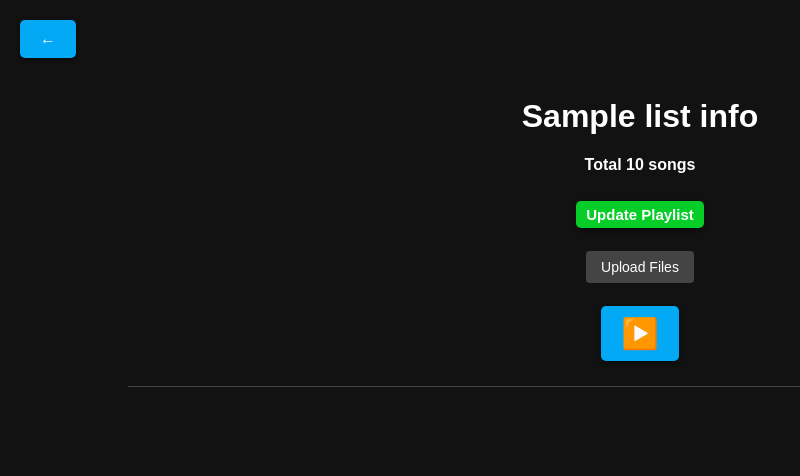
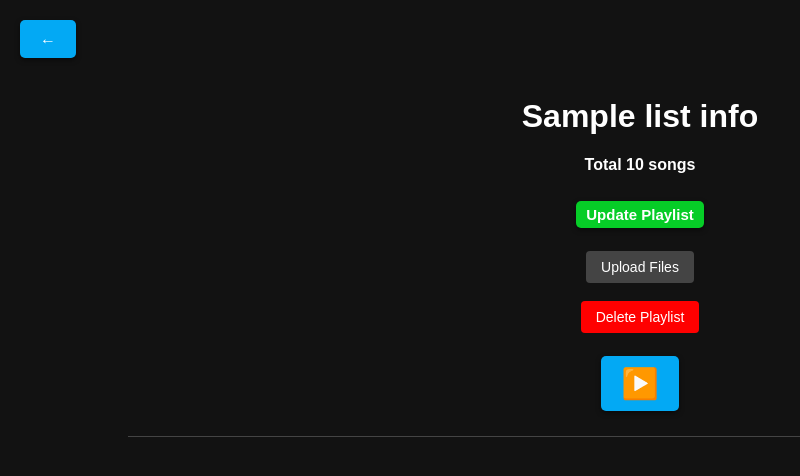
Before and after one commit to D101028/Web-Music-Player, a Flask app: template app/templates/mplayer_playlist.html in a window 1280 px wide. Shown: the top 476 px of the page, without its empty margins (0-800 px from the left). Run offline with Flask 3, Linux system fonts and the light colour scheme; the template is opened without the code that fills it: most values are stand-ins (such as "Sample title", 1, 10 or a date in 2020); parts of the project's set-up code (start-up, migrations or seed data) failed here and were passed over.

Commit message:
add delete playlist method

```diff
--- a/app/static/css/mplayer_playlist.css
+++ b/app/static/css/mplayer_playlist.css
@@ -55,6 +55,21 @@ body {
 
 .toggle-upload-button:hover {
     background-color: #666666;
+}
+
+.delete-playlist-button {
+    padding: 8px 15px;
+    background-color: #ff0000;
+    color: #ffffff;
+    border: none;
+    border-radius: 4px;
+    font-size: 14px;
+    cursor: pointer;
+    transition: background-color 0.3s ease;
+}
+
+.delete-playlist-button:hover {
+    background-color: #cc0000;
 }
 
 .upload-block {
--- a/app/templates/mplayer_playlist.html
+++ b/app/templates/mplayer_playlist.html
@@ -28,6 +28,9 @@
         </div>
         <br>
         <br>
+        <button id="deletePlaylistButton" class="delete-playlist-button">Delete Playlist</button>
+        <br>
+        <br>
         <a href="/mplayer/{{ list_id }}/play" class="play-button">▶️</a>
     </div>
 
@@ -55,6 +58,7 @@
     <script>
         const uploadBlock = document.getElementById("uploadBlock");
         const toggleUploadFileBlockButton = document.getElementById("toggleUploadFileBlockButton");
+        const deletePlaylistButton = document.getElementById("deletePlaylistButton");
 
         const filesInput = document.getElementById('filesUpload');
         const spinner = document.getElementById('spinner');
@@ -69,6 +73,21 @@
                 toggleUploadFileBlockButton.textContent = "Upload Files";
             }
         });
+
+        deletePlaylistButton.addEventListener("click", () => {
+            if (confirm("Are you sure you want to delete this playlist?")) {
+                fetch(`/mplayer_delete_playlist?list_id={{ list_id }}`, {method: "POST"})
+                    .then( (response) => {
+                        if (response.status === 200) {
+                            alert('delete playlist successfully');
+                            location.href = "/mplayer";
+                        } else {
+                            response.text().then((text) => alert(text));
+                        }
+                    } )
+                    .catch( (error) => alert(error) );
+            }
+        })
 
         function showSpinner() {
             spinner.style.display = "block";
```
Also changed, not shown: app/routes/mplayer.py (+26 -0 lines).
